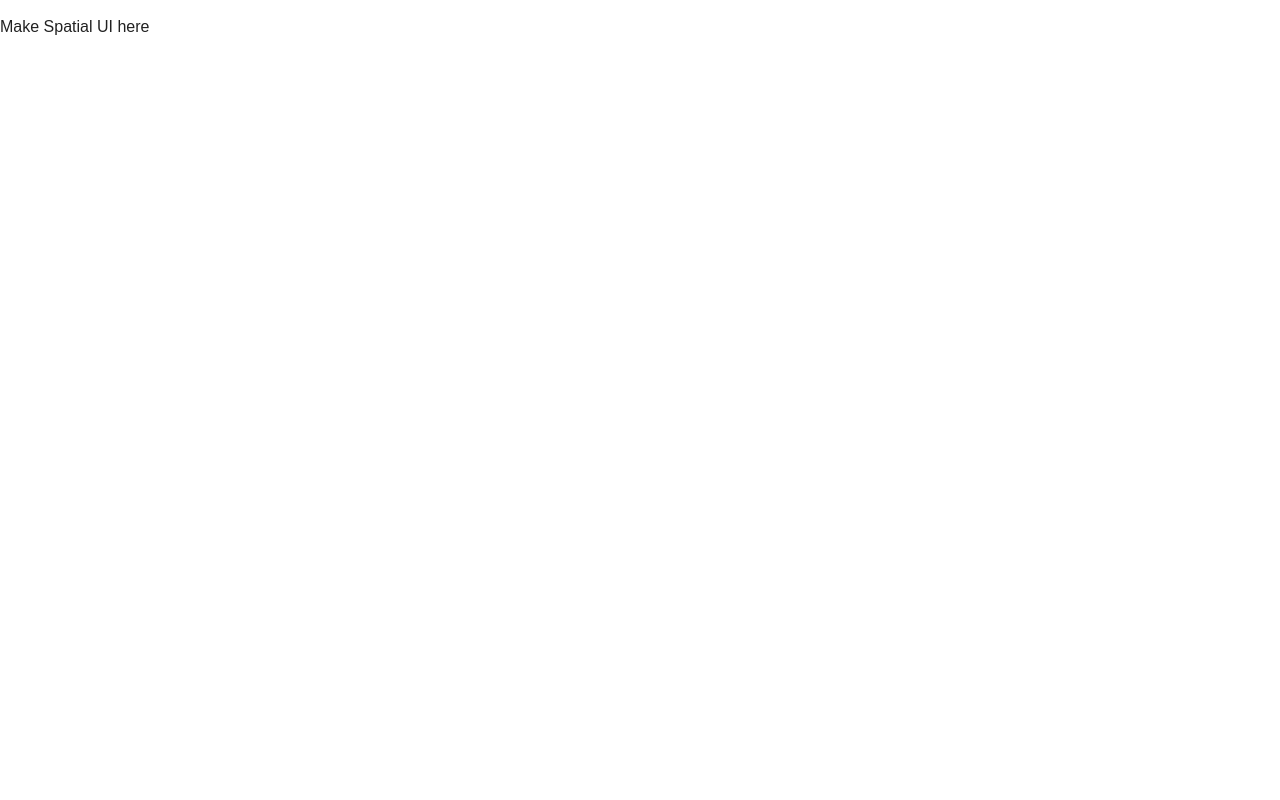
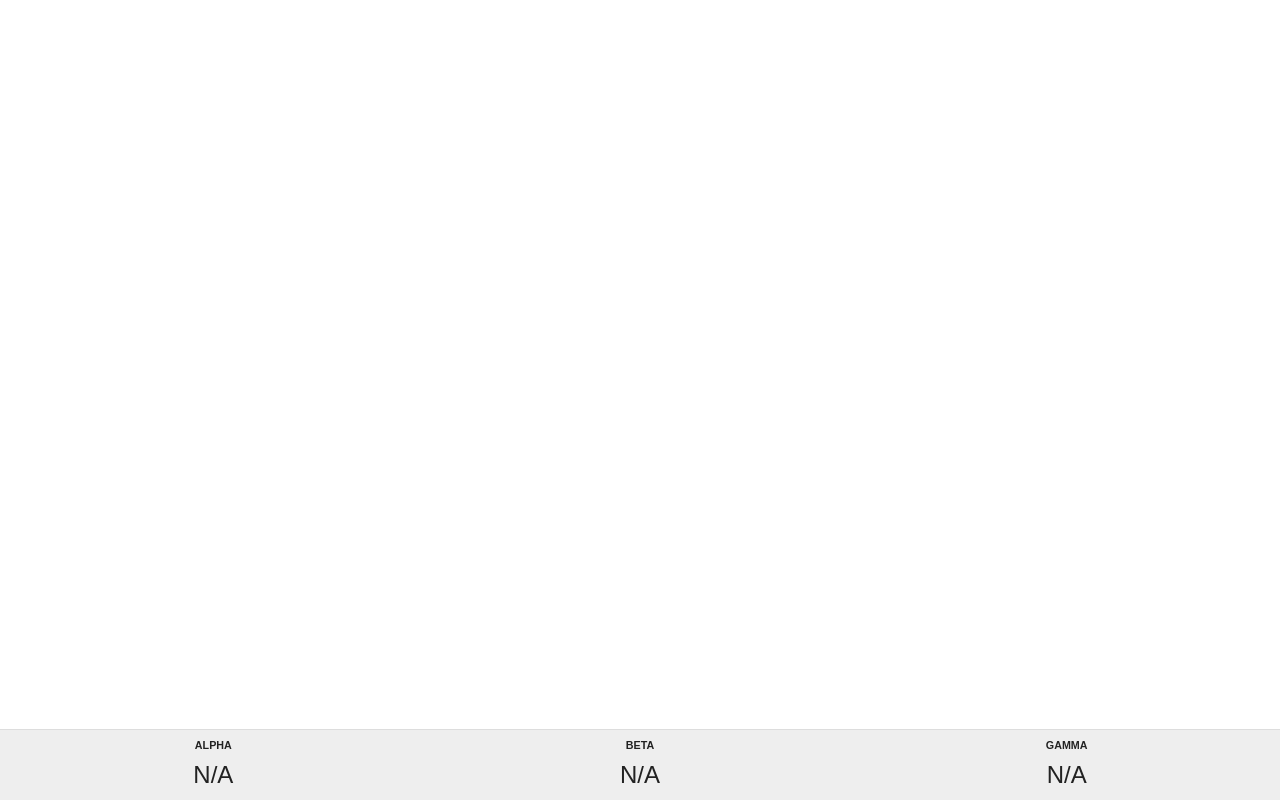
Before and after one commit to benjaminvo/Spatial-Navigation, a website: page index.html in a window 1280 px wide. Drawn offline with nearby package versions, Linux system fonts and the light colour scheme.

Commit message:
Detect alpha beta gamma and display current values

```diff
--- a/css/main.css
+++ b/css/main.css
@@ -1,6 +1,13 @@
 /* ==========================================================================
    Base styles: opinionated defaults
    ========================================================================== */
+
+html {
+  box-sizing: border-box;
+}
+*, *:before, *:after {
+  box-sizing: inherit;
+}
 
 html {
     color: #222;
@@ -64,19 +71,38 @@ textarea {
    Author's custom styles
    ========================================================================== */
 
+/*
+ * Typography
+ */
 
+h1, h2, h3, h4, h5, h6, p, li {
+  margin: 0 0 1em;
+}
 
+/*
+ * Current orientation values
+ */
 
-
-
-
-
-
-
-
-
-
-
+.orientation-info {
+  position: absolute;
+  bottom: 0;
+  width: 100%;
+  padding: .5em 0;
+  text-align: center;
+  background: #eee;
+  border-top: 1px solid #ddd;
+}
+.orientation-info div {
+  width: 33.333%;
+  float: left;
+  text-transform: uppercase;
+}
+.orientation-parameter {
+  margin-bottom: .5em;
+}
+.orientation-value {
+  font-size: 1.5em;
+}
 
 
 
--- a/index.html
+++ b/index.html
@@ -3,7 +3,7 @@
     <head>
         <meta charset="utf-8">
         <meta http-equiv="x-ua-compatible" content="ie=edge">
-        <title>Spatial UI</title>
+        <title>Spatial Navigation</title>
         <meta name="description" content="">
         <meta name="viewport" content="width=device-width, initial-scale=1">
 
@@ -11,7 +11,21 @@
         <link rel="stylesheet" href="css/main.css">
     </head>
     <body>
-        <p>Make Spatial UI here</p>
+
+        <div class="orientation-info">
+            <div>
+                <h6 class="orientation-parameter">Alpha</h5>
+                <span class="orientation-value" id="alpha">n/a</span> <!-- 0 to 360 -->
+            </div>
+            <div>
+                <h6 class="orientation-parameter">Beta</h5>
+                <span class="orientation-value" id="beta">n/a</span> <!-- -180 to 180 -->
+            </div>
+            <div>
+                <h6 class="orientation-parameter">Gamma</h5>
+                <span class="orientation-value" id="gamma">n/a</span> <!-- -90 to 90 -->
+            </div>
+        </div>
 
         <script src="https://ajax.googleapis.com/ajax/libs/jquery/1.11.3/jquery.min.js"></script>
         <script>window.jQuery || document.write('<script src="js/vendor/jquery-1.11.3.min.js"><\/script>')</script>
--- a/js/main.js
+++ b/js/main.js
@@ -0,0 +1,22 @@
+// When the browser is ready
+$(document).ready(function() {
+
+  $(window).on('deviceorientation', onDeviceOrientation);
+});
+
+function onDeviceOrientation(e) {
+  var motion = e.originalEvent;
+  var rotation = {
+    alpha: motion.alpha,
+    beta: motion.beta,
+    gamma: motion.gamma
+  };
+
+  //var alpha = rotation.alpha;
+  //var beta = rotation.beta;
+  //var gamma = rotation.gamma;
+
+  $('#alpha').html(Math.floor(rotation.alpha));
+  $('#beta').html(Math.floor(rotation.beta));
+  $('#gamma').html(Math.floor(rotation.gamma));
+}
```
